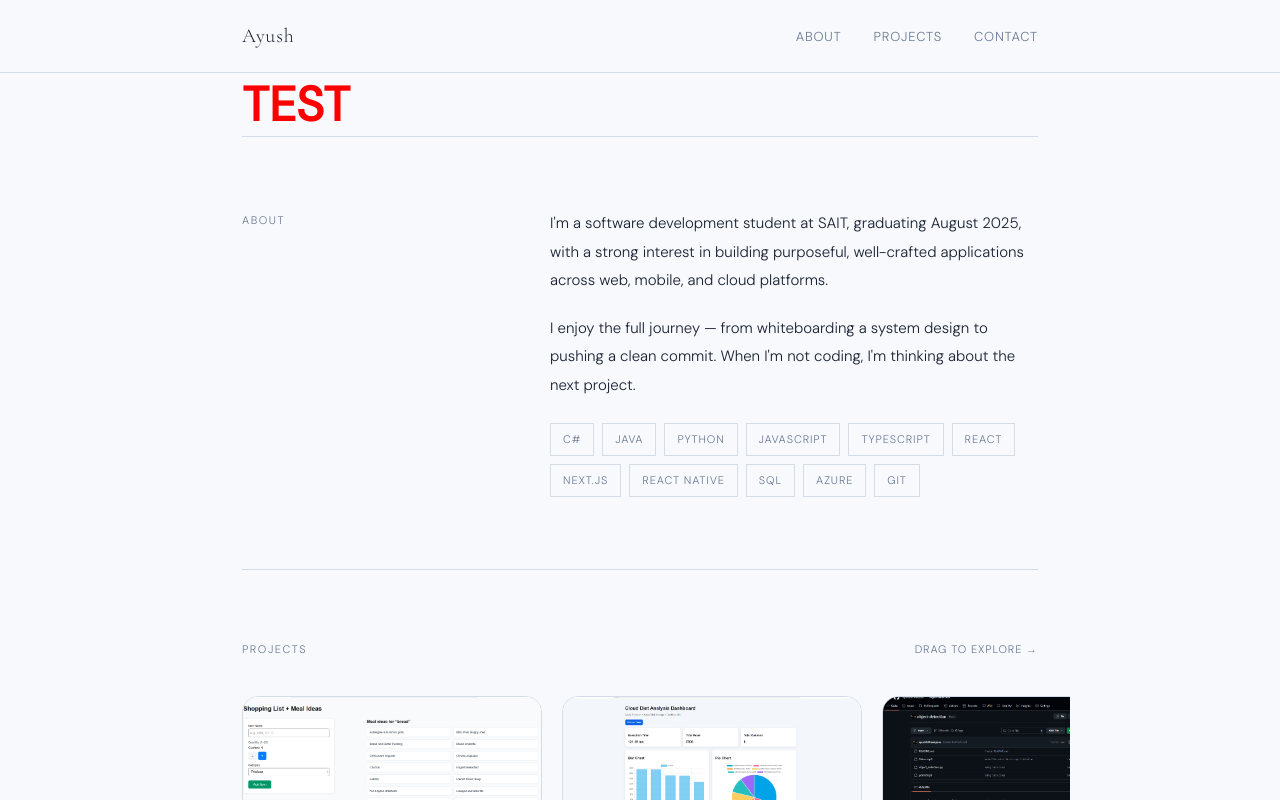
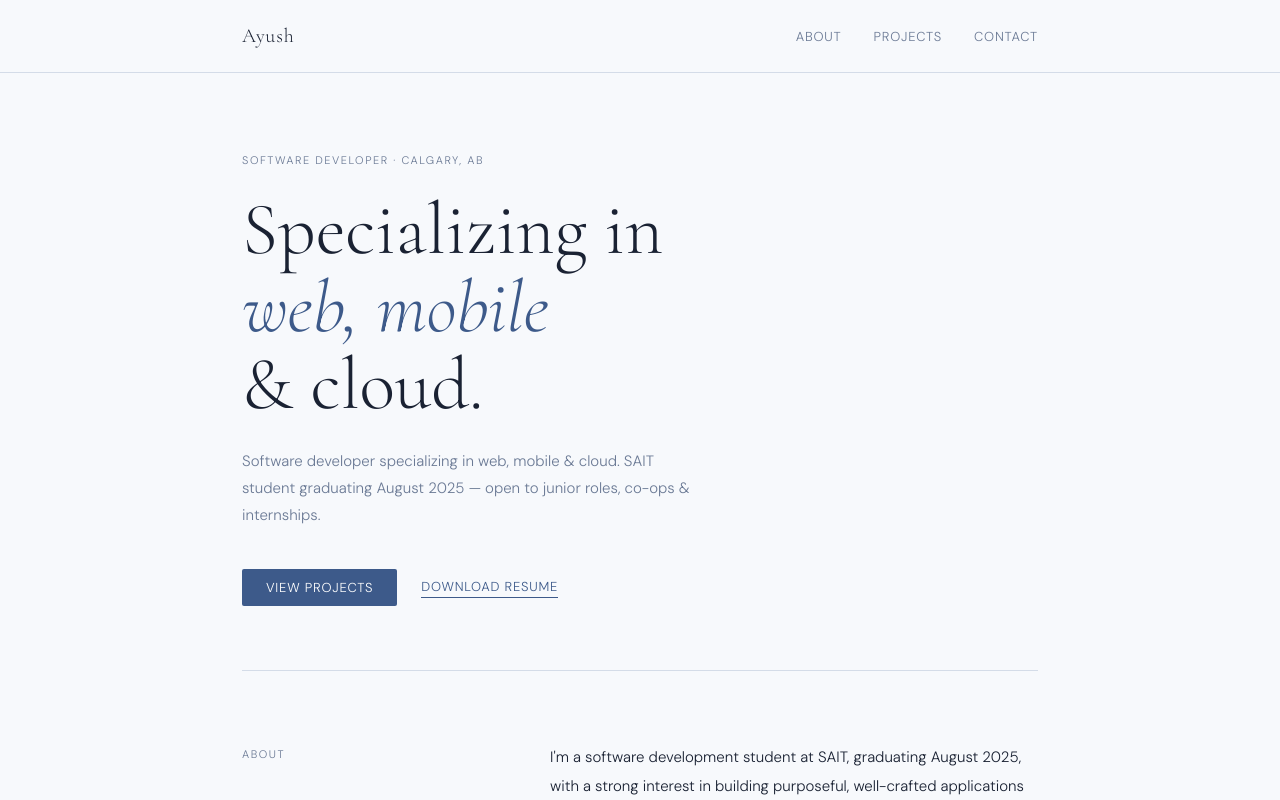
Before and after one commit to ayushhhhsainjuuu/portfolio, a Next.js app: page / in a window 1280 px wide. Shown: the top 800 px of the page. Built offline with nearby package versions, Linux system fonts and the light colour scheme.

Commit message:
fix:hero section and contact info

```diff
--- a/components/Hero.js
+++ b/components/Hero.js
@@ -1,9 +1,24 @@
 import styles from "./Hero.module.css";
 
-export default function Home() {
+export default function Hero() {
   return (
-    <main>
-      <h1 style={{ color: "red", fontSize: "48px" }}>TEST</h1>
-    </main>
+    <section className={styles.hero} id="hero">
+      <p className={styles.tag}>Software Developer · Calgary, AB</p>
+      <h1 className={styles.name}>
+        Specializing in<br />
+        <em>web, mobile</em><br />
+        &amp; cloud.
+      </h1>
+      <p className={styles.sub}>
+        Software developer specializing in web, mobile &amp; cloud. SAIT student
+        graduating August 2025 — open to junior roles, co-ops &amp; internships.
+      </p>
+      <div className={styles.cta}>
+        <a href="#projects" className={styles.btnPrimary}>View Projects</a>
+        <a href="/resume.pdf" className={styles.btnGhost} target="_blank">
+          Download Resume
+        </a>
+      </div>
+    </section>
   );
 }
```
